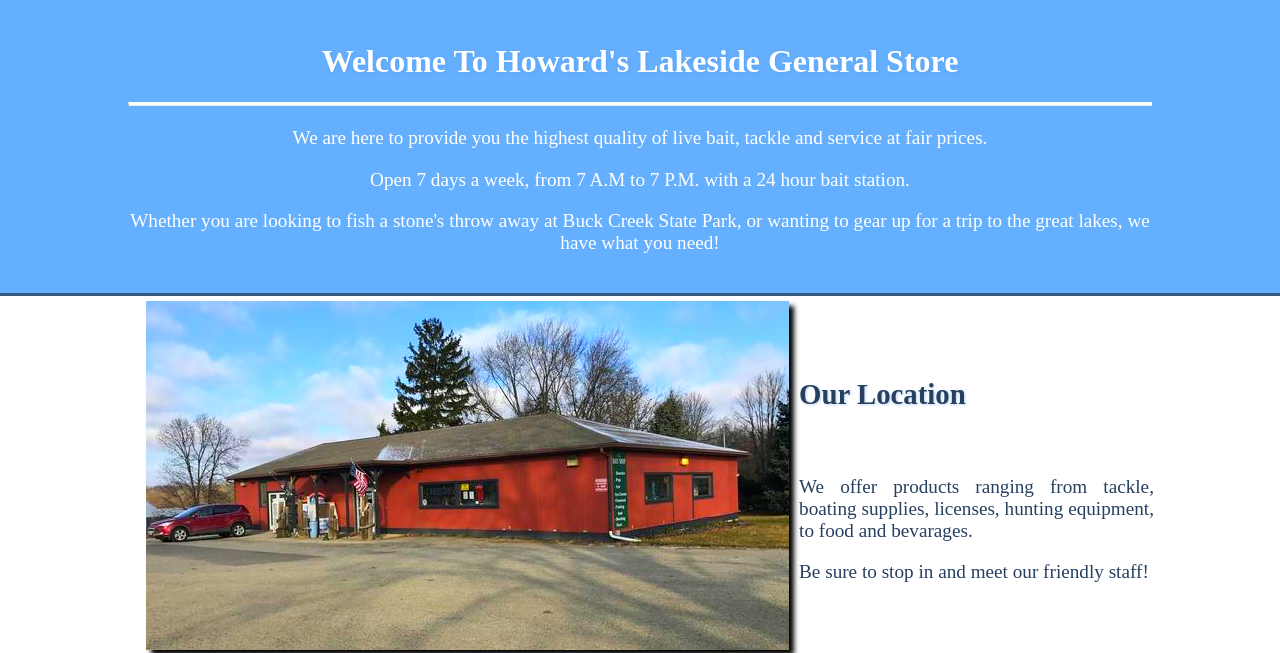
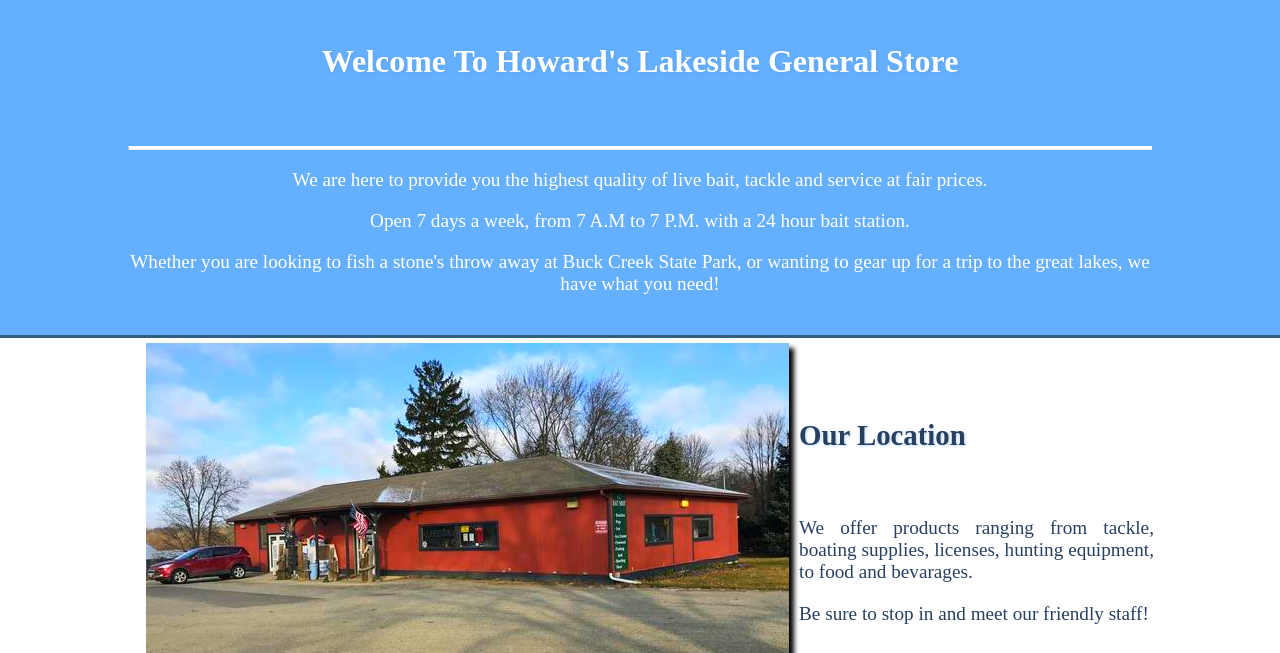
Before and after one commit to JJohnsonOTC/LiveBait, a plain HTML site: page index.html in a window 1280 px wide. Shown: the part 1032-1685 px from the top of the page. Drawn offline with Linux system fonts and the light colour scheme.

Commit message:
fixed an error in index page

```diff
--- a/index.html
+++ b/index.html
@@ -29,9 +29,8 @@
         </div>
         <div class="main-body welcome">
           <div class="div-heading">
-            <h1>Welcome To Howard's Lakeside General Store</h1>
+            <h1>Welcome To Howard's Lakeside General Store</h1><br><br>
             <hr>
-            <h1></h1>
           </div>
           <div class="div-body">
             <p>We are here to provide you the highest quality of live bait, tackle and service at fair prices.</p>
```
